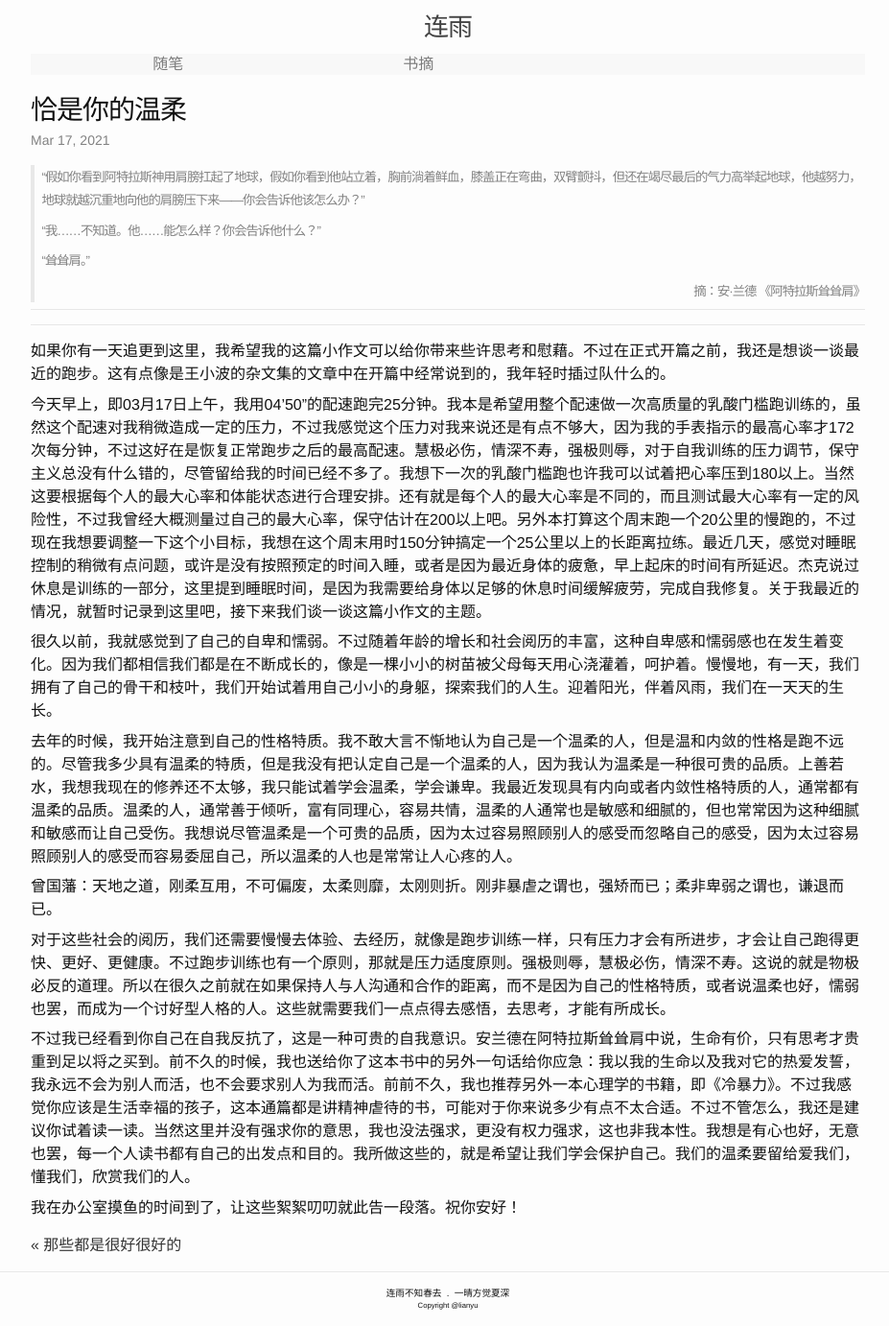
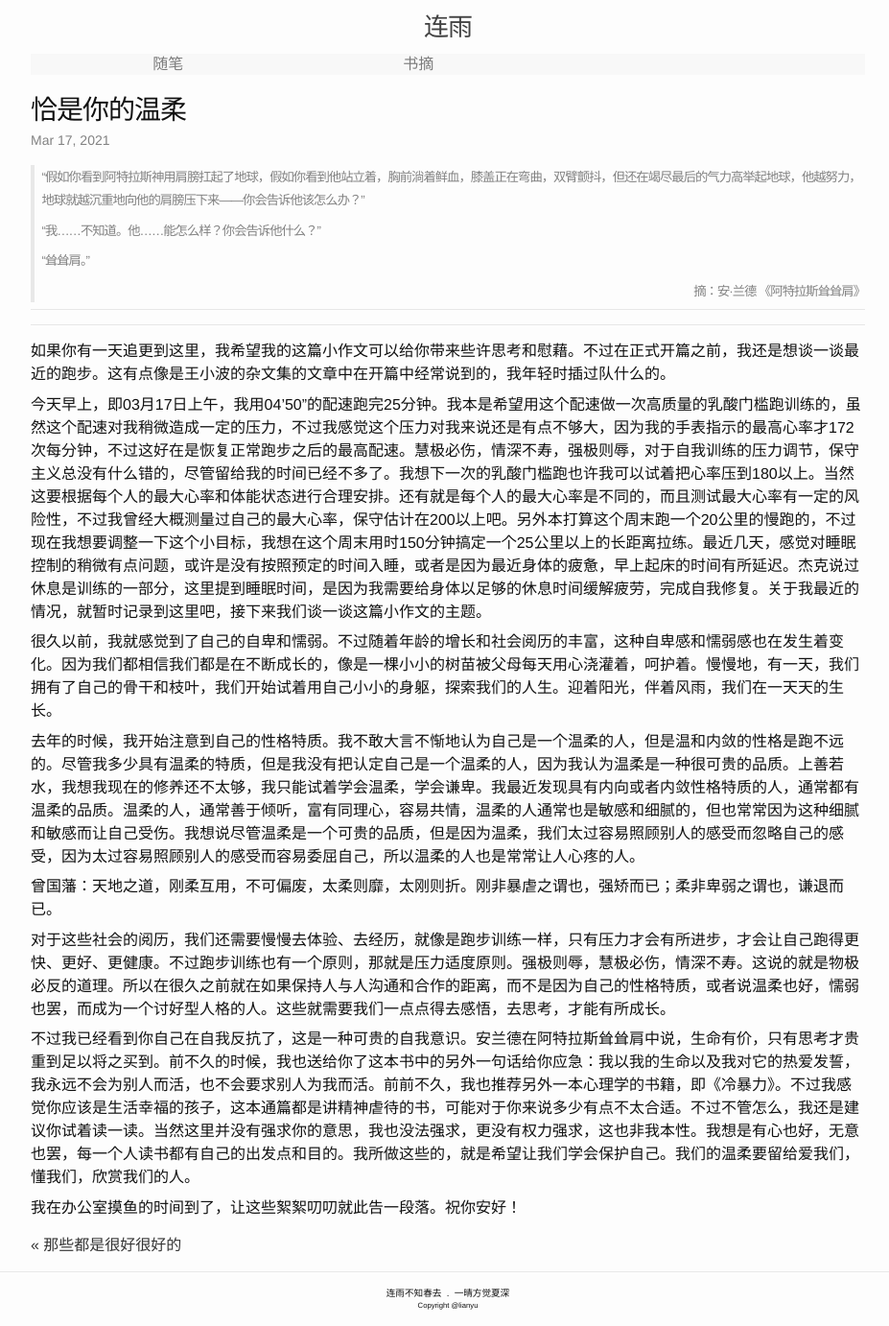
Before and after one commit to lianyu1115/lianyu, a Jekyll site: the page built from _essays/2021-03-17-恰是你的温柔.md, in a window 1280 px wide. Shown: the whole page at 96% size, without its empty margins (173-1100 px from the left). Built offline with Jekyll 4.4.1, drawn with Linux system fonts in a browser that asks for light colours.

Commit message:
Update 2021-03-17-恰是你的温柔.md

```diff
--- a/_essays/2021-03-17-恰是你的温柔.md
+++ b/_essays/2021-03-17-恰是你的温柔.md
@@ -19,11 +19,11 @@ tags: ''
 
 如果你有一天追更到这里，我希望我的这篇小作文可以给你带来些许思考和慰藉。不过在正式开篇之前，我还是想谈一谈最近的跑步。这有点像是王小波的杂文集的文章中在开篇中经常说到的，我年轻时插过队什么的。
 
-今天早上，即03月17日上午，我用04'50"的配速跑完25分钟。我本是希望用整个配速做一次高质量的乳酸门槛跑训练的，虽然这个配速对我稍微造成一定的压力，不过我感觉这个压力对我来说还是有点不够大，因为我的手表指示的最高心率才172次每分钟，不过这好在是恢复正常跑步之后的最高配速。慧极必伤，情深不寿，强极则辱，对于自我训练的压力调节，保守主义总没有什么错的，尽管留给我的时间已经不多了。我想下一次的乳酸门槛跑也许我可以试着把心率压到180以上。当然这要根据每个人的最大心率和体能状态进行合理安排。还有就是每个人的最大心率是不同的，而且测试最大心率有一定的风险性，不过我曾经大概测量过自己的最大心率，保守估计在200以上吧。另外本打算这个周末跑一个20公里的慢跑的，不过现在我想要调整一下这个小目标，我想在这个周末用时150分钟搞定一个25公里以上的长距离拉练。最近几天，感觉对睡眠控制的稍微有点问题，或许是没有按照预定的时间入睡，或者是因为最近身体的疲惫，早上起床的时间有所延迟。杰克说过休息是训练的一部分，这里提到睡眠时间，是因为我需要给身体以足够的休息时间缓解疲劳，完成自我修复。关于我最近的情况，就暂时记录到这里吧，接下来我们谈一谈这篇小作文的主题。
+今天早上，即03月17日上午，我用04'50"的配速跑完25分钟。我本是希望用这个配速做一次高质量的乳酸门槛跑训练的，虽然这个配速对我稍微造成一定的压力，不过我感觉这个压力对我来说还是有点不够大，因为我的手表指示的最高心率才172次每分钟，不过这好在是恢复正常跑步之后的最高配速。慧极必伤，情深不寿，强极则辱，对于自我训练的压力调节，保守主义总没有什么错的，尽管留给我的时间已经不多了。我想下一次的乳酸门槛跑也许我可以试着把心率压到180以上。当然这要根据每个人的最大心率和体能状态进行合理安排。还有就是每个人的最大心率是不同的，而且测试最大心率有一定的风险性，不过我曾经大概测量过自己的最大心率，保守估计在200以上吧。另外本打算这个周末跑一个20公里的慢跑的，不过现在我想要调整一下这个小目标，我想在这个周末用时150分钟搞定一个25公里以上的长距离拉练。最近几天，感觉对睡眠控制的稍微有点问题，或许是没有按照预定的时间入睡，或者是因为最近身体的疲惫，早上起床的时间有所延迟。杰克说过休息是训练的一部分，这里提到睡眠时间，是因为我需要给身体以足够的休息时间缓解疲劳，完成自我修复。关于我最近的情况，就暂时记录到这里吧，接下来我们谈一谈这篇小作文的主题。
 
 很久以前，我就感觉到了自己的自卑和懦弱。不过随着年龄的增长和社会阅历的丰富，这种自卑感和懦弱感也在发生着变化。因为我们都相信我们都是在不断成长的，像是一棵小小的树苗被父母每天用心浇灌着，呵护着。慢慢地，有一天，我们拥有了自己的骨干和枝叶，我们开始试着用自己小小的身躯，探索我们的人生。迎着阳光，伴着风雨，我们在一天天的生长。
 
-去年的时候，我开始注意到自己的性格特质。我不敢大言不惭地认为自己是一个温柔的人，但是温和内敛的性格是跑不远的。尽管我多少具有温柔的特质，但是我没有把认定自己是一个温柔的人，因为我认为温柔是一种很可贵的品质。上善若水，我想我现在的修养还不太够，我只能试着学会温柔，学会谦卑。我最近发现具有内向或者内敛性格特质的人，通常都有温柔的品质。温柔的人，通常善于倾听，富有同理心，容易共情，温柔的人通常也是敏感和细腻的，但也常常因为这种细腻和敏感而让自己受伤。我想说尽管温柔是一个可贵的品质，因为太过容易照顾别人的感受而忽略自己的感受，因为太过容易照顾别人的感受而容易委屈自己，所以温柔的人也是常常让人心疼的人。
+去年的时候，我开始注意到自己的性格特质。我不敢大言不惭地认为自己是一个温柔的人，但是温和内敛的性格是跑不远的。尽管我多少具有温柔的特质，但是我没有把认定自己是一个温柔的人，因为我认为温柔是一种很可贵的品质。上善若水，我想我现在的修养还不太够，我只能试着学会温柔，学会谦卑。我最近发现具有内向或者内敛性格特质的人，通常都有温柔的品质。温柔的人，通常善于倾听，富有同理心，容易共情，温柔的人通常也是敏感和细腻的，但也常常因为这种细腻和敏感而让自己受伤。我想说尽管温柔是一个可贵的品质，但是因为温柔，我们太过容易照顾别人的感受而忽略自己的感受，因为太过容易照顾别人的感受而容易委屈自己，所以温柔的人也是常常让人心疼的人。
 
 曾国藩：天地之道，刚柔互用，不可偏废，太柔则靡，太刚则折。刚非暴虐之谓也，强矫而已；柔非卑弱之谓也，谦退而已。
 
```
